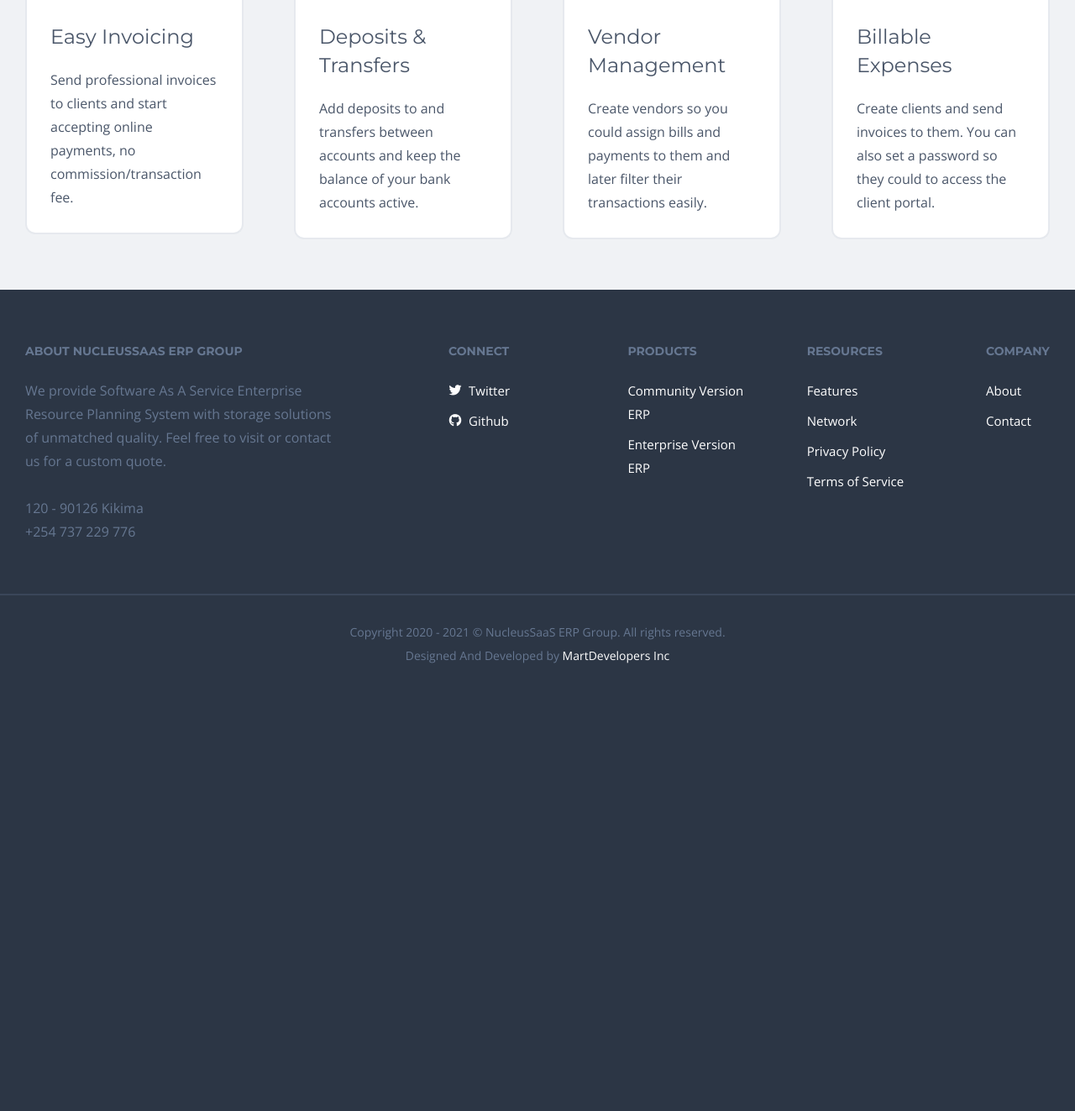
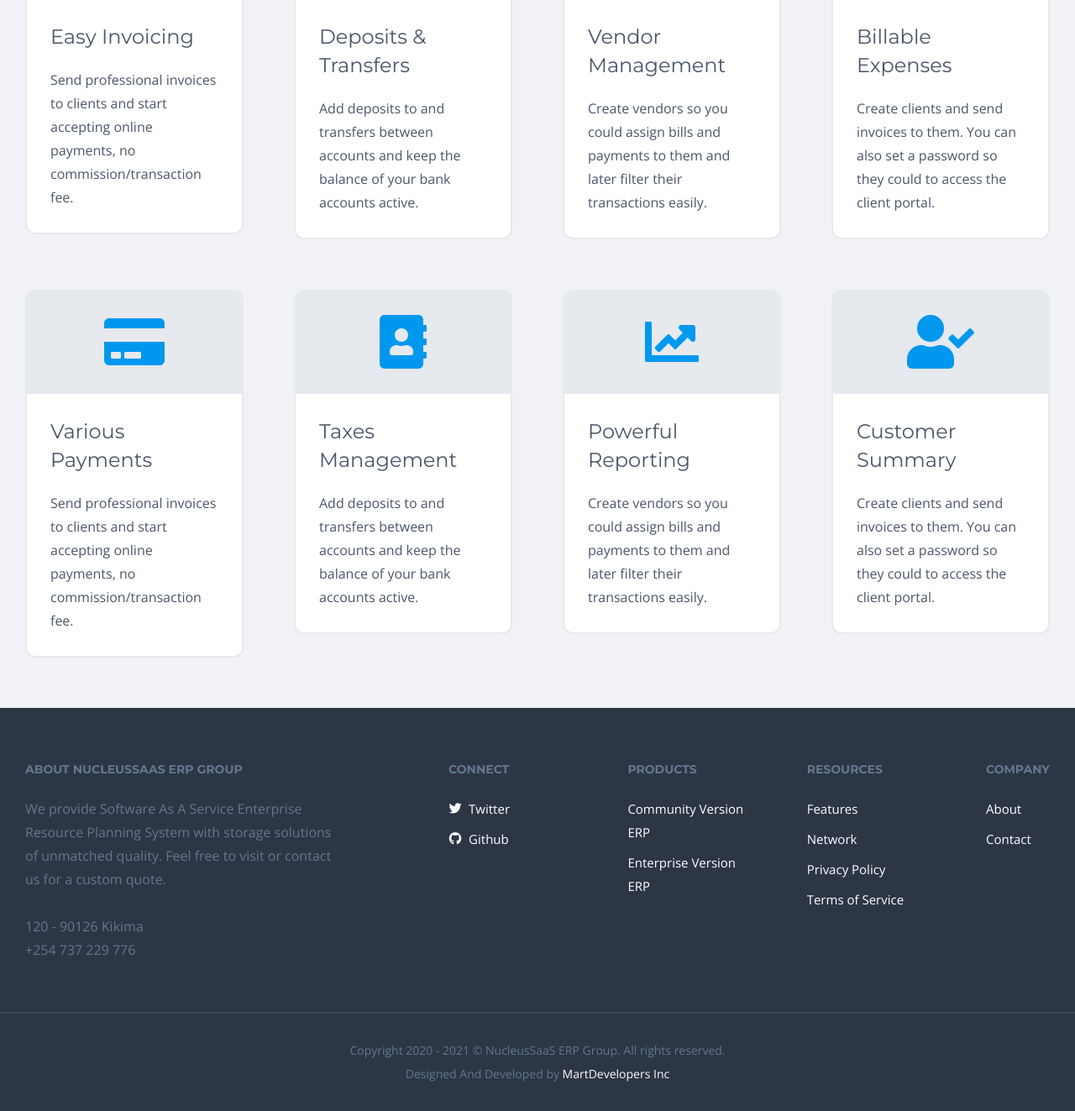
Before and after one commit to NucleusERP-Group/Subscription_Ecosystem, a PHP site: page /views/features_community.php in a window 1280 px wide. Shown: the part 1077-2400 px from the top of the page at 84% size. Before the commit the page ends 1867 px from the top, so only its background shows below. Run offline with PHP 8.4, Linux system fonts and the light colour scheme.

Commit message:
Crafted Features On Community Services

```diff
--- a/views/features_community.php
+++ b/views/features_community.php
@@ -81,6 +81,7 @@
                         </div>
                     </div>
                 </div>
+
                 <div class="column-row">
                     <div class="column-25">
                         <div class="feature-box">
@@ -139,6 +140,65 @@
                         </div>
                     </div>
                 </div>
+
+                <div class="column-row">
+                    <div class="column-25">
+                        <div class="feature-box">
+                            <div class="feature-header">
+                                <i class="fas fa-credit-card icon-feature"></i>
+                            </div>
+                            <div class="feature-content">
+                                <h3>
+                                    Various Payments
+                                </h3>
+                                <p>
+                                    Send professional invoices to clients and start accepting online payments, no commission/transaction fee. </p>
+                            </div>
+                        </div>
+                    </div>
+                    <div class="column-25">
+                        <div class="feature-box">
+                            <div class="feature-header">
+                                <i class="fas fa-address-book icon-feature"></i>
+                            </div>
+                            <div class="feature-content">
+                                <h3>
+                                    Taxes Management
+                                </h3>
+                                <p>
+                                    Add deposits to and transfers between accounts and keep the balance of your bank accounts active.
+                            </div>
+                        </div>
+                    </div>
+                    <div class="column-25">
+                        <div class="feature-box">
+                            <div class="feature-header">
+                                <i class="fas fa-chart-line icon-feature"></i>
+                            </div>
+                            <div class="feature-content">
+                                <h3>
+                                    Powerful Reporting
+                                </h3>
+                                <p>
+                                    Create vendors so you could assign bills and payments to them and later filter their transactions easily. </p>
+                            </div>
+                        </div>
+                    </div>
+                    <div class="column-25">
+                        <div class="feature-box">
+                            <div class="feature-header">
+                                <i class="fas fa-user-check icon-feature"></i>
+                            </div>
+                            <div class="feature-content">
+                                <h3>
+                                    Customer Summary
+                                </h3>
+                                <p>
+                                    Create clients and send invoices to them. You can also set a password so they could to access the client portal. </p>
+                            </div>
+                        </div>
+                    </div>
+                </div>
             </div>
         </section>
 
```
